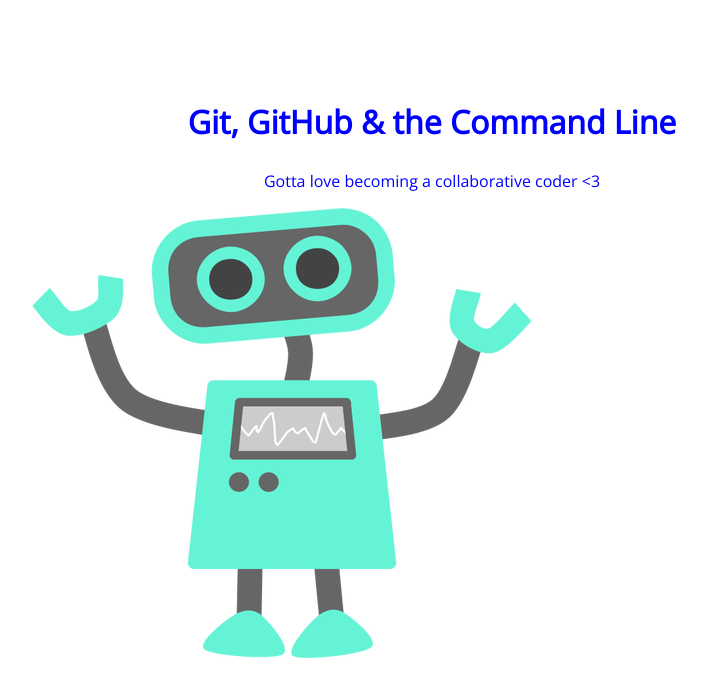
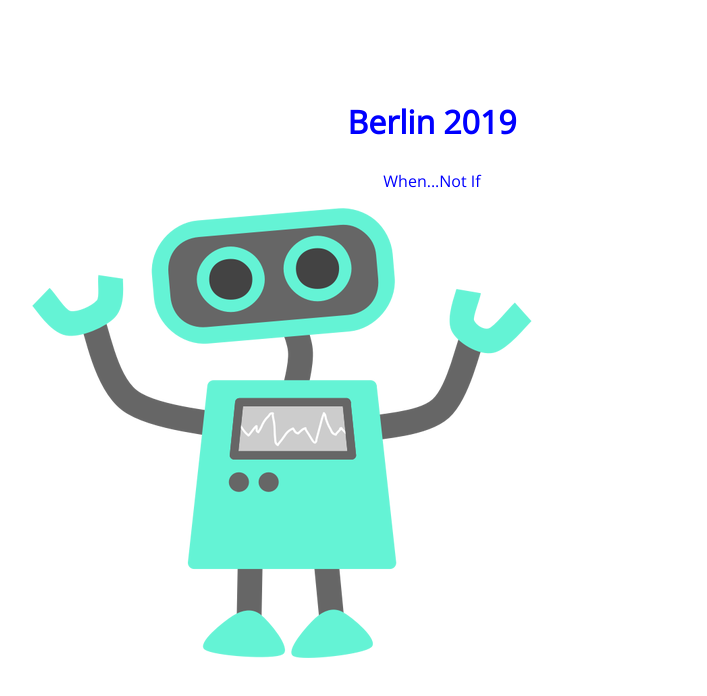
Before and after one commit to epstumpf/105-project, a plain HTML site: page index.html in a window 1280 px wide. Shown: the whole page, without its empty margins (208-915 px from the left). Drawn offline with nearby package versions, Linux system fonts and the light colour scheme.

Commit message:
changed h1 and p

```diff
--- a/index.html
+++ b/index.html
@@ -8,8 +8,8 @@
 </head>
 <body>
 	<section>
-		<h1>Git, GitHub & the Command Line</h1>
-		<p>Gotta love becoming a collaborative coder <3</p>
+		<h1>Berlin 2019</h1>
+		<p>When...Not If</p>
 		<img src="img/happy-blue-robot.png">
 	</section>
 </body>
```
